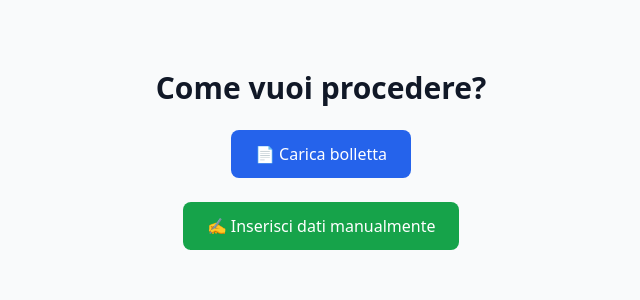
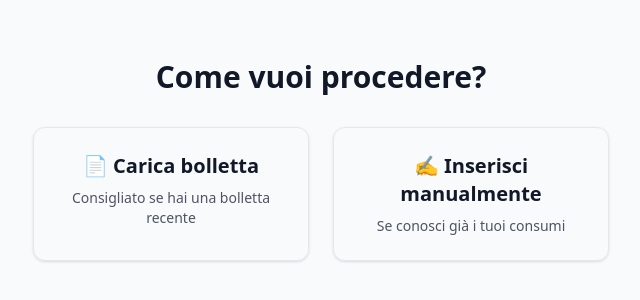
Before and after one commit to eutentiofficial-art/energia-compara, a Next.js app: page / in a window 1280 px wide. Shown: the part 240-540 px from the top of the page, without its empty margins (319-959 px from the left). Built offline with nearby package versions, Linux system fonts and the light colour scheme.

Commit message:
Update page.tsx

```diff
--- a/app/page.tsx
+++ b/app/page.tsx
@@ -2,26 +2,34 @@
 
 import { useRouter } from "next/navigation";
 
-export default function HomePage() {
+export default function Home() {
   const router = useRouter();
 
   return (
-    <main className="min-h-screen flex flex-col items-center justify-center gap-6">
+    <div className="min-h-screen flex flex-col items-center justify-center gap-8 bg-gray-50">
       <h1 className="text-3xl font-bold">Come vuoi procedere?</h1>
 
-      <button
-        className="px-6 py-3 bg-blue-600 text-white rounded-lg"
-        onClick={() => router.push("/upload")}
-      >
-        📄 Carica bolletta
-      </button>
+      <div className="flex gap-6 w-full max-w-xl">
+        <div
+          onClick={() => router.push("/upload")}
+          className="flex-1 cursor-pointer rounded-xl border p-6 text-center shadow hover:bg-green-50 transition"
+        >
+          <h2 className="text-xl font-semibold">📄 Carica bolletta</h2>
+          <p className="text-sm mt-2 text-gray-600">
+            Consigliato se hai una bolletta recente
+          </p>
+        </div>
 
-      <button
-        className="px-6 py-3 bg-green-600 text-white rounded-lg"
-        onClick={() => router.push("/manual")}
-      >
-        ✍️ Inserisci dati manualmente
-      </button>
-    </main>
+        <div
+          onClick={() => router.push("/manual")}
+          className="flex-1 cursor-pointer rounded-xl border p-6 text-center shadow hover:bg-blue-50 transition"
+        >
+          <h2 className="text-xl font-semibold">✍️ Inserisci manualmente</h2>
+          <p className="text-sm mt-2 text-gray-600">
+            Se conosci già i tuoi consumi
+          </p>
+        </div>
+      </div>
+    </div>
   );
 }
```
